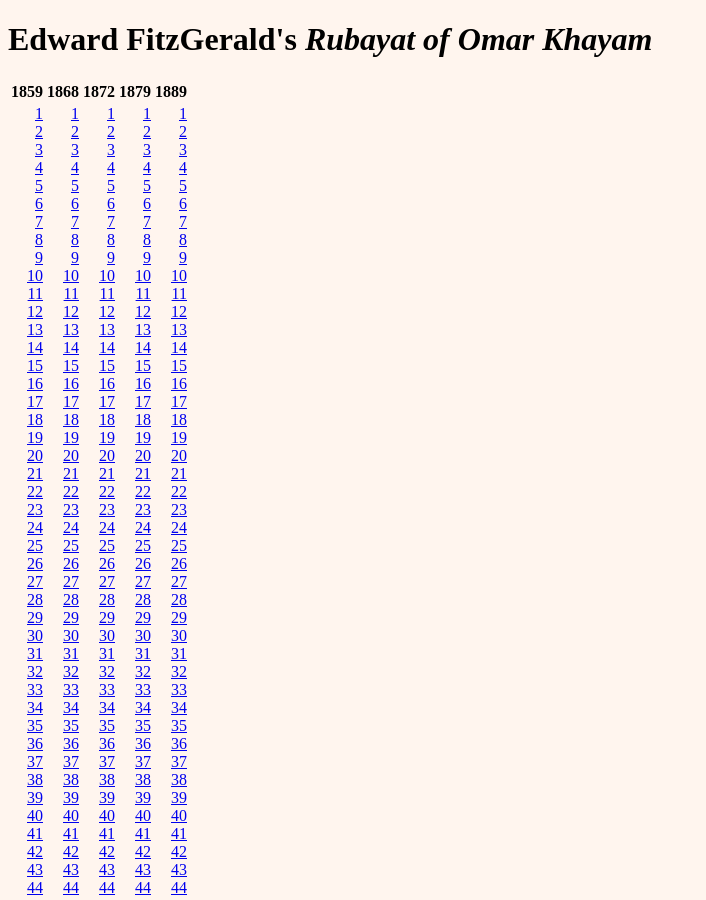
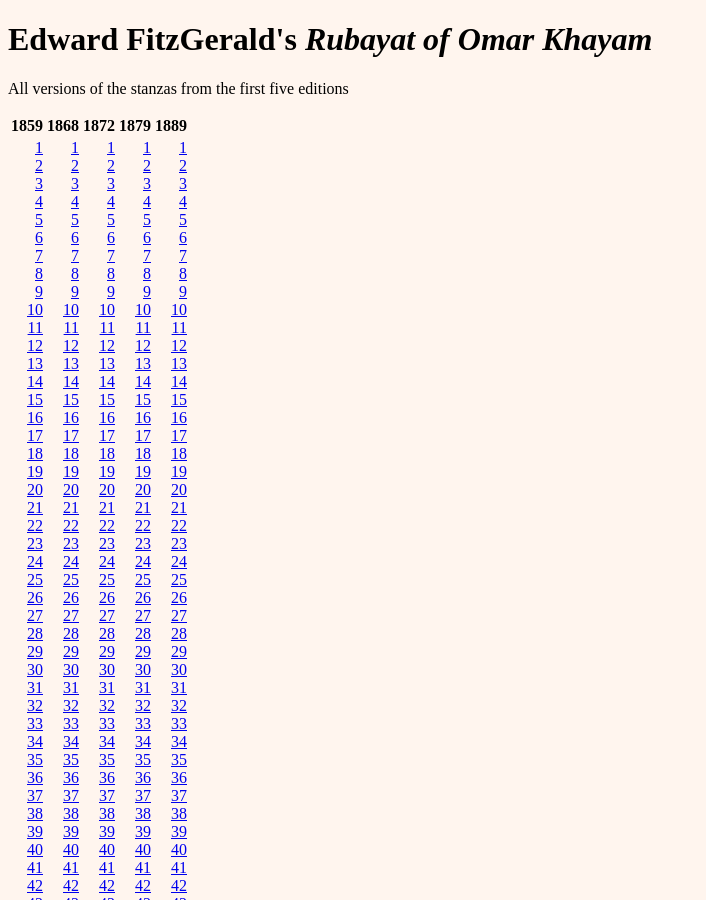
Before and after one commit to daniel-allington/fitzKhayyam, a Jekyll site: the page built from index.md, in a window 1280 px wide and 900 px high. Shown: the whole window, without its empty margins (0-706 px from the left). Built offline with Jekyll 4.4.1, drawn with Linux system fonts in a browser that asks for light colours.

Commit message:
Edit YAML metadata for site to include address I'm deploying to

```diff
--- a/_config.yml
+++ b/_config.yml
@@ -24,7 +24,7 @@
   An online archive of the first five editions of Edward FitzGerald's translation
   of the _Rubayat of Omar Khayyam_.
 baseurl: "" # the subpath of your site, e.g. /blog
-url: "" # the base hostname & protocol for your site, e.g. http://example.com
+url: "http://fitzkhayyam.netlify.app" # the base hostname & protocol for your site, e.g. http://example.com
 github_username:  daniel-allington
 
 # Build settings
--- a/index.md
+++ b/index.md
@@ -4,7 +4,7 @@
 ---
 
 <h1>Edward FitzGerald's <i>Rubayat of Omar Khayam</i></h1>
-
+<p>All versions of the stanzas from the first five editions</p>
 {% assign editions = '1859,1868,1872,1879,1889' | split: ',' %}
 <table>
 <tr>
```
